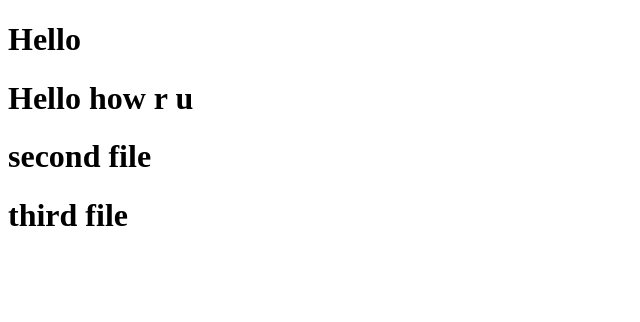
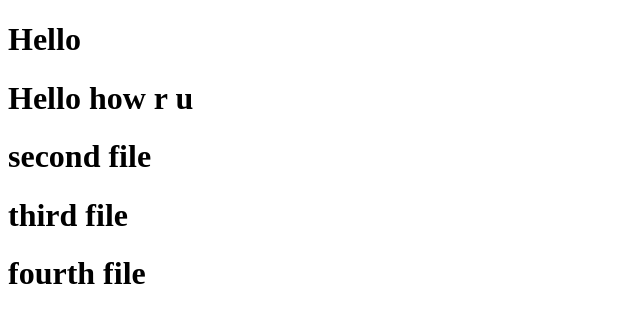
Before and after one commit to sateshkumar-sfdc/vscodeconfig, a plain HTML site: page index.html in a window 1280 px wide. Shown: the whole page, without its empty margins (0-640 px from the left). Drawn offline with Linux system fonts and the light colour scheme.

Commit message:
Update index.html
fourth file

```diff
--- a/index.html
+++ b/index.html
@@ -12,6 +12,7 @@
         <h1 aria-colspan="test">Hello how r u</h1>
         <h1 aria-colspan="test">second file</h1>
         <h1 aria-colspan="test">third file</h1>
+        <h1 aria-colspan="test">fourth file</h1>
 
     </div>
 </body>
```
